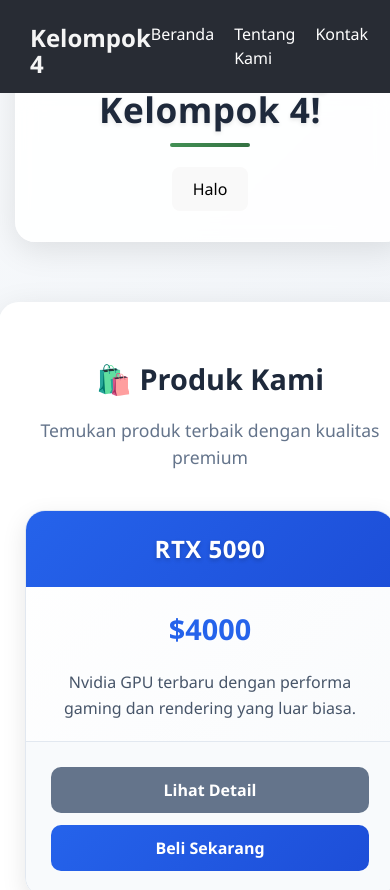
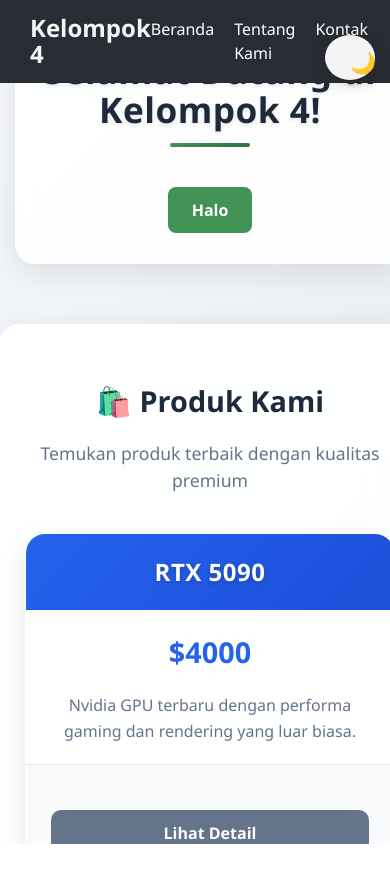
Before and after one commit to yosefin05/pm3, a React (Vite) app: page / in a window 390 px wide. Shown: the top 890 px of the page. After the commit the page ends 844 px from the top, so only its background shows below. Built offline with nearby package versions, Linux system fonts and the light colour scheme.

Commit message:
tambahan fitur ganti tema gelap terang

```diff
--- a/src/App.css
+++ b/src/App.css
@@ -1,3 +1,36 @@
+/* Variabel CSS untuk tema */
+:root {
+  /* Light theme (default) */
+  --bg-primary: linear-gradient(135deg, #f8fafc 0%, #e2e8f0 100%);
+  --text-primary: #1e293b;
+  --text-secondary: #64748b;
+  --card-bg: rgba(255, 255, 255, 0.95);
+  --card-border: rgba(255, 255, 255, 0.5);
+  --header-bg: linear-gradient(135deg, #2563eb 0%, #1d4ed8 100%);
+  --footer-bg: linear-gradient(135deg, #1e293b 0%, #0f172a 100%);
+  --button-bg: hwb(134 26% 43%);
+  --button-hover: hwb(134 20% 56%);
+  --price-color: #2563eb;
+  --welcome-bg: rgba(255, 255, 255, 0.9);
+  --products-bg: rgba(255, 255, 255, 0.95);
+}
+
+/* Dark theme */
+body.dark-mode {
+  --bg-primary: linear-gradient(135deg, #0f172a 0%, #1e293b 100%);
+  --text-primary: #f1f5f9;
+  --text-secondary: #94a3b8;
+  --card-bg: rgba(30, 41, 59, 0.95);
+  --card-border: rgba(255, 255, 255, 0.1);
+  --header-bg: linear-gradient(135deg, #1e40af 0%, #1e3a8a 100%);
+  --footer-bg: linear-gradient(135deg, #0f172a 0%, #020617 100%);
+  --button-bg: hwb(134 20% 56%);
+  --button-hover: hwb(134 15% 65%);
+  --price-color: #60a5fa;
+  --welcome-bg: rgba(30, 41, 59, 0.9);
+  --products-bg: rgba(30, 41, 59, 0.95);
+}
+
 /* Global Styles */
 body, #root {
   display: flex;
@@ -5,9 +38,36 @@
   min-height: 100vh;
   margin: 0;
   font-family: 'Segoe UI', 'Arial', sans-serif;
-  background: linear-gradient(135deg, #f8fafc 0%, #e2e8f0 100%);
+  background: var(--bg-primary);
+  color: var(--text-primary);
   overflow-y: auto;
-  color: #1e293b; /* Tambahkan warna teks default */
+  transition: all 0.3s ease;
+}
+
+html, body {
+  overflow-y: auto;
+  height: 100%;
+}
+
+/* Theme Toggle Button */
+.theme-toggle {
+  position: fixed;
+  top: 20px;
+  right: 20px;
+  z-index: 1000;
+  background: var(--card-bg);
+  border: 1px solid var(--card-border);
+  border-radius: 50%;
+  width: 50px;
+  height: 50px;
+  font-size: 1.5rem;
+  cursor: pointer;
+  box-shadow: 0 4px 15px rgba(0, 0, 0, 0.2);
+  transition: all 0.3s ease;
+}
+
+.theme-toggle:hover {
+  transform: scale(1.1);
 }
 
 /* Main Content */
@@ -24,23 +84,22 @@
   z-index: 1;
 }
 
-/* Welcome Section - PERBAIKAN DI SINI */
+/* Welcome Section */
 .welcome-section {
   margin-bottom: 60px;
-  background: rgba(255, 255, 255, 0.9);
+  background: var(--welcome-bg);
   padding: 40px;
   border-radius: 20px;
   box-shadow: 0 8px 32px rgba(0, 0, 0, 0.1);
   backdrop-filter: blur(10px);
-  border: 1px solid rgba(255, 255, 255, 0.5);
+  border: 1px solid var(--card-border);
 }
 
 .welcome-section h1 {
-  color: #1e293b !important; /* Force warna */
+  color: var(--text-primary);
   margin: 0 0 20px 0;
-  font-size: 2.8rem; /* Perbesar sedikit */
+  font-size: 2.8rem;
   font-weight: 800;
-  padding-top: 0;
   text-shadow: 0 2px 4px rgba(0, 0, 0, 0.1);
   letter-spacing: 0.5px;
 }
@@ -57,7 +116,7 @@
 
 /* Halo Button styling */
 .halo-button {
-  background-color: hwb(134 26% 43%);
+  background-color: var(--button-bg);
   color: #fff;
   border: none;
   padding: 16px 32px;
@@ -71,7 +130,7 @@
 }
 
 .halo-button:hover {
-  background-color: hwb(134 20% 56%);
+  background-color: var(--button-hover);
   transform: translateY(-3px) scale(1.05);
   box-shadow: 0 8px 25px rgba(0, 0, 0, 0.25);
 }
@@ -82,77 +141,26 @@
   max-width: 1200px;
   text-align: center;
   padding: 50px 30px;
-  background: rgba(255, 255, 255, 0.95);
+  background: var(--products-bg);
   border-radius: 20px;
   margin: 40px 0;
   box-shadow: 0 8px 32px rgba(0, 0, 0, 0.1);
   backdrop-filter: blur(10px);
-  border: 1px solid rgba(255, 255, 255, 0.5);
+  border: 1px solid var(--card-border);
 }
 
 .products-container h2 {
-  color: #1e293b;
+  color: var(--text-primary);
   font-size: 2.2rem;
   margin-bottom: 15px;
   font-weight: 700;
 }
 
 .products-subtitle {
-  color: #64748b;
+  color: var(--text-secondary);
   font-size: 1.1rem;
   margin-bottom: 30px;
   font-weight: 500;
-}
-
-/* ... (kode lainnya tetap sama) ... */
-
-/* Responsive Design */
-@media (max-width: 768px) {
-  .welcome-section {
-    padding: 30px 20px;
-    margin-bottom: 40px;
-  }
-
-  .welcome-section h1 {
-    font-size: 2.2rem;
-  }
-
-  .halo-button {
-    padding: 14px 28px;
-    font-size: 1rem;
-  }
-}
-
-.halo-button:hover {
-  background-color: hwb(134 20% 56%);
-  transform: translateY(-2px);
-  box-shadow: 0 6px 20px rgba(0, 0, 0, 0.15);
-}
-
-/* Products Container */
-.products-container {
-  width: 100%;
-  max-width: 1200px;
-  text-align: center;
-  padding: 50px 30px;
-  background: rgba(255, 255, 255, 0.95);
-  border-radius: 20px;
-  margin: 40px 0;
-  box-shadow: 0 8px 32px rgba(0, 0, 0, 0.1);
-  backdrop-filter: blur(10px);
-}
-
-.products-container h2 {
-  color: #1e293b;
-  font-size: 2.2rem;
-  margin-bottom: 15px;
-  font-weight: 700;
-}
-
-.products-subtitle {
-  color: #64748b;
-  font-size: 1.1rem;
-  margin-bottom: 30px;
 }
 
 /* Products Grid Layout */
@@ -169,19 +177,17 @@
 
 /* Product Card Styles */
 .card-product {
-  background: linear-gradient(135deg, #ffffff 0%, #f8fafc 100%);
+  background: var(--card-bg);
   border-radius: 20px;
   padding: 0;
   box-shadow: 0 8px 25px rgba(0, 0, 0, 0.1);
   margin: 0;
-  color: #222;
+  color: var(--text-primary);
   transition: all 0.3s ease;
-  border: 1px solid #e2e8f0;
+  border: 1px solid var(--card-border);
   overflow: hidden;
   max-width: 380px;
   height: fit-content;
-  opacity: 1;
-  visibility: visible;
 }
 
 .card-product:hover {
@@ -191,7 +197,7 @@
 }
 
 .card-header {
-  background: linear-gradient(135deg, #2563eb 0%, #1d4ed8 100%);
+  background: var(--header-bg);
   padding: 25px;
   text-align: center;
 }
@@ -212,14 +218,14 @@
 .card-body .product-price {
   font-size: 2rem;
   font-weight: 800;
-  color: #2563eb;
+  color: var(--price-color);
   margin: 0 0 20px 0;
   text-align: center;
 }
 
 .card-body .product-description {
   font-size: 1.05rem;
-  color: #475569;
+  color: var(--text-secondary);
   line-height: 1.6;
   margin: 0;
   text-align: center;
@@ -246,7 +252,6 @@
   transition: all 0.2s ease;
   font-weight: 600;
   min-width: 120px;
-  opacity: 1;
 }
 
 .card-btn:hover {
@@ -273,7 +278,7 @@
 
 /* Footer Styles */
 .footer {
-  background: linear-gradient(135deg, #1e293b 0%, #0f172a 100%);
+  background: var(--footer-bg);
   color: white;
   padding: 20px;
   text-align: center;
@@ -289,6 +294,25 @@
   font-size: 1rem;
 }
 
+/* Button Styles */
+button {
+  background-color: var(--button-bg);
+  color: #fff;
+  border: none;
+  padding: 12px 24px;
+  font-size: 16px;
+  border-radius: 8px;
+  cursor: pointer;
+  margin-top: 20px;
+  transition: all 0.3s ease;
+  font-weight: 600;
+}
+
+button:hover {
+  background-color: var(--button-hover);
+  transform: translateY(-2px);
+}
+
 /* Responsive Design */
 @media (max-width: 768px) {
   .main-content {
@@ -297,12 +321,17 @@
   }
 
   .welcome-section {
+    padding: 30px 20px;
     margin-bottom: 40px;
   }
 
-  h1 {
-    font-size: 2rem;
-    padding-top: 10px;
+  .welcome-section h1 {
+    font-size: 2.2rem;
+  }
+
+  .halo-button {
+    padding: 14px 28px;
+    font-size: 1rem;
   }
 
   .products-grid {
@@ -356,4 +385,12 @@
   .footer p {
     font-size: 0.9rem;
   }
+
+  .theme-toggle {
+    top: 15px;
+    right: 15px;
+    width: 45px;
+    height: 45px;
+    font-size: 1.3rem;
+  }
 }
--- a/src/App.jsx
+++ b/src/App.jsx
@@ -4,20 +4,23 @@
 import HaloButton from "./halobutton";
 import CardProduk from "./components/card";
 import { Footer } from "./components/footer";
+import { ThemeProvider } from "./context/themecontext";
+import ThemeToggle from "./components/themetoggle";
 
-function App() {
+function AppContent() {
   return (
     <>
       <Header />
+      <ThemeToggle /> {/* Tambahkan toggle button */}
       <div className="main-content">
         <div className="welcome-section">
-          <h1>Selamat Datang di Kelompok 4!</h1> {/* Perbaikan typo */}
+          <h1>Selamat Datang di Kelompok 4!</h1>
           <HaloButton />
         </div>
 
         <div className="products-container">
-          <h2>🛍️ Produk Kami</h2> {/* Perbaikan typo */}
-          <p className="products-subtitle">Temukan produk terbaik dengan kualitas premium</p> {/* Perbaikan typo */}
+          <h2>🛍️ Produk Kami</h2>
+          <p className="products-subtitle">Temukan produk terbaik dengan kualitas premium</p>
 
           <div className="products-grid">
             <CardProduk
@@ -45,4 +48,12 @@
   );
 }
 
+function App() {
+  return (
+    <ThemeProvider>
+      <AppContent />
+    </ThemeProvider>
+  );
+}
+
 export default App;
--- /dev/null
+++ b/src/components/themetoggle.jsx
@@ -0,0 +1,18 @@
+import React from 'react';
+import { useTheme } from '../context/themecontext';
+
+const ThemeToggle = () => {
+  const { isDarkMode, toggleTheme } = useTheme();
+
+  return (
+    <button
+      onClick={toggleTheme}
+      className="theme-toggle"
+      aria-label="Toggle dark mode"
+    >
+      {isDarkMode ? '☀️' : '🌙'}
+    </button>
+  );
+};
+
+export default ThemeToggle;
--- /dev/null
+++ b/src/context/themecontext.jsx
@@ -0,0 +1,44 @@
+import React, { createContext, useContext, useState, useEffect } from 'react';
+
+const ThemeContext = createContext();
+
+export const useTheme = () => {
+  return useContext(ThemeContext);
+};
+
+export const ThemeProvider = ({ children }) => {
+  const [isDarkMode, setIsDarkMode] = useState(() => {
+    // Cek preferensi user dari localStorage atau system preference
+    const savedTheme = localStorage.getItem('theme');
+    return savedTheme ? savedTheme === 'dark' : window.matchMedia('(prefers-color-scheme: dark)').matches;
+  });
+
+  useEffect(() => {
+    // Simpan preferensi ke localStorage
+    localStorage.setItem('theme', isDarkMode ? 'dark' : 'light');
+
+    // Apply class ke body
+    if (isDarkMode) {
+      document.body.classList.add('dark-mode');
+      document.body.classList.remove('light-mode');
+    } else {
+      document.body.classList.add('light-mode');
+      document.body.classList.remove('dark-mode');
+    }
+  }, [isDarkMode]);
+
+  const toggleTheme = () => {
+    setIsDarkMode(prev => !prev);
+  };
+
+  const value = {
+    isDarkMode,
+    toggleTheme
+  };
+
+  return (
+    <ThemeContext.Provider value={value}>
+      {children}
+    </ThemeContext.Provider>
+  );
+};
```
